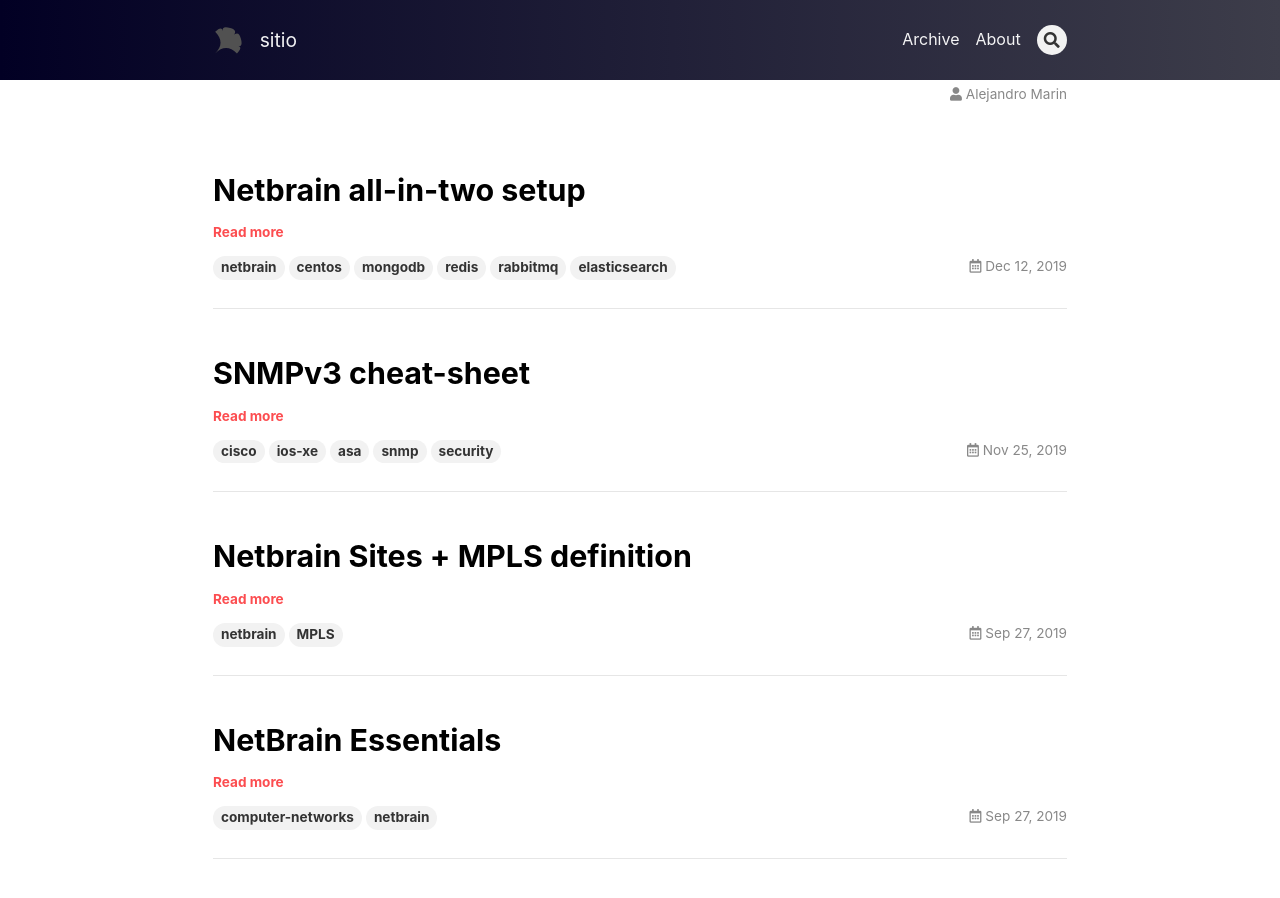
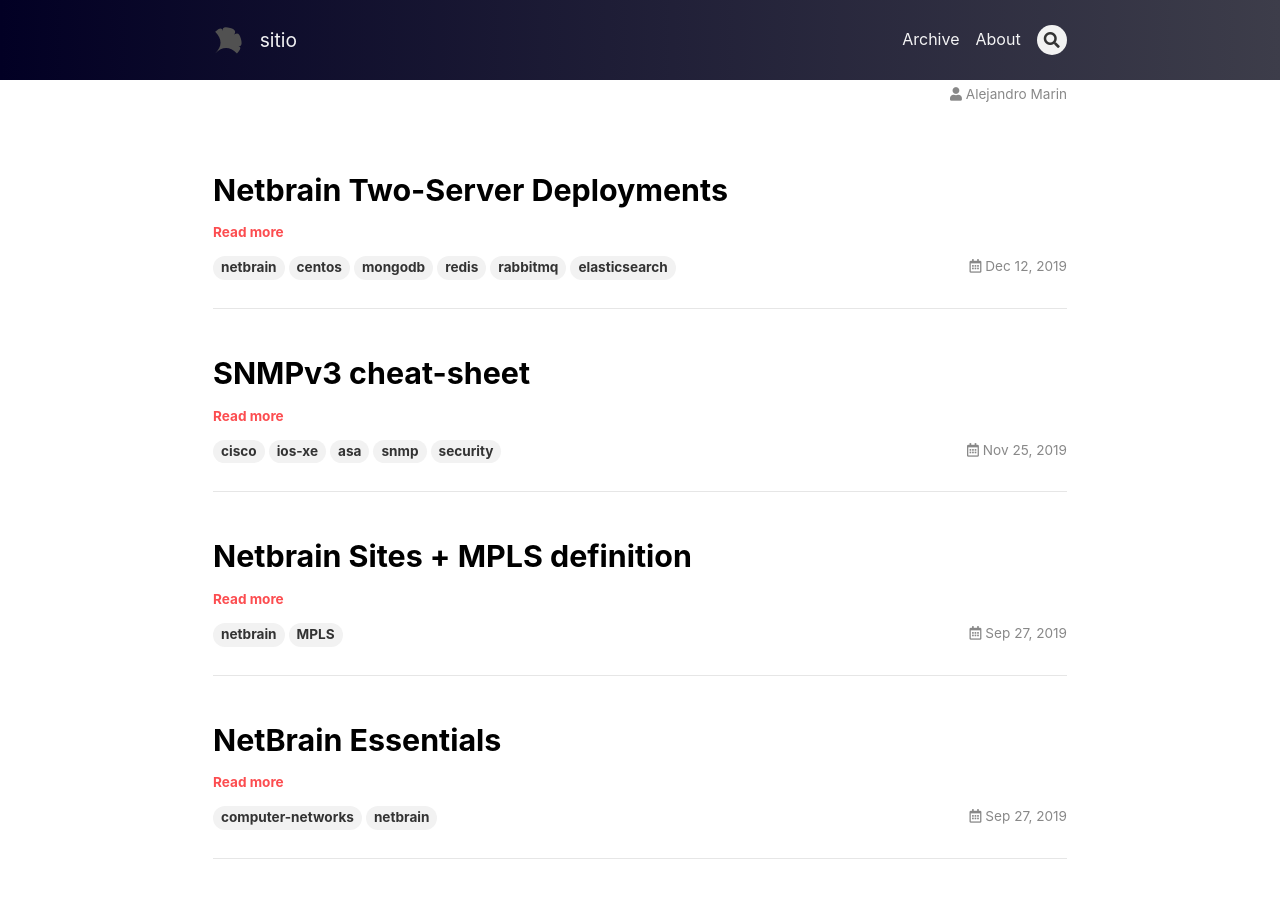
Before and after one commit to amarinjs/sitio, a Jekyll site: the page built from index.html, in a window 1280 px wide and 900 px high. Built offline with Jekyll 4.4.1, drawn with Linux system fonts in a browser that asks for light colours; nearby versions of some CDN libraries; the list of posts is cut into pages by our own code.

Commit message:
Update 2019-12-12-Netbrain-all-in-two.md

```diff
--- a/_posts/2019-12-12-Netbrain-all-in-two.md
+++ b/_posts/2019-12-12-Netbrain-all-in-two.md
@@ -1,6 +1,6 @@
 ---
 layout: article
-title: Netbrain all-in-two setup
+title: Netbrain Two-Server Deployments
 mode: immersive
 header:
   theme: dark
```
